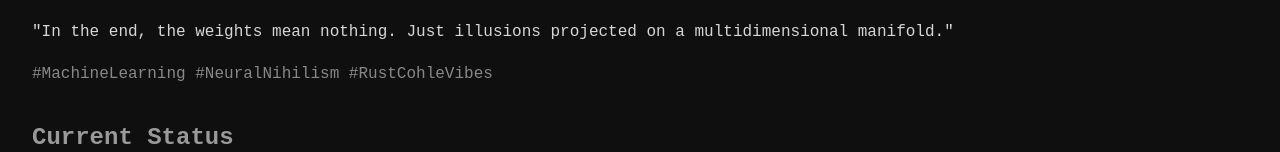
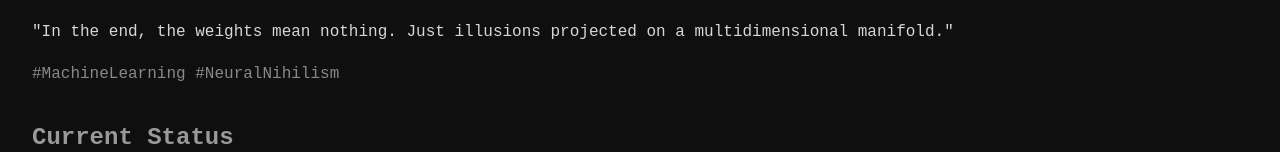
Before and after one commit to TimeIsAFlatLoop/DeepSouthLogic, a plain HTML site: page index.html in a window 1280 px wide. Shown: the part 417-569 px from the top of the page. Drawn offline with Linux system fonts and the light colour scheme.

Commit message:
Update index.html

```diff
--- a/index.html
+++ b/index.html
@@ -99,7 +99,8 @@
     <p>"Time is a flat loss curve. Every epoch just a new loop, no final convergence... just entropy."</p>
     <p>"I stare into the gradients, and they stare back. We optimize, not to learn — but to decay."</p>
     <p>"In the end, the weights mean nothing. Just illusions projected on a multidimensional manifold."</p>
-    <p style="color: #888;">#MachineLearning #NeuralNihilism #RustCohleVibes</p>
+    <p style="color: #888;">#MachineLearning #NeuralNihilism
+    </p>
   </section>
 
   <section>
```
